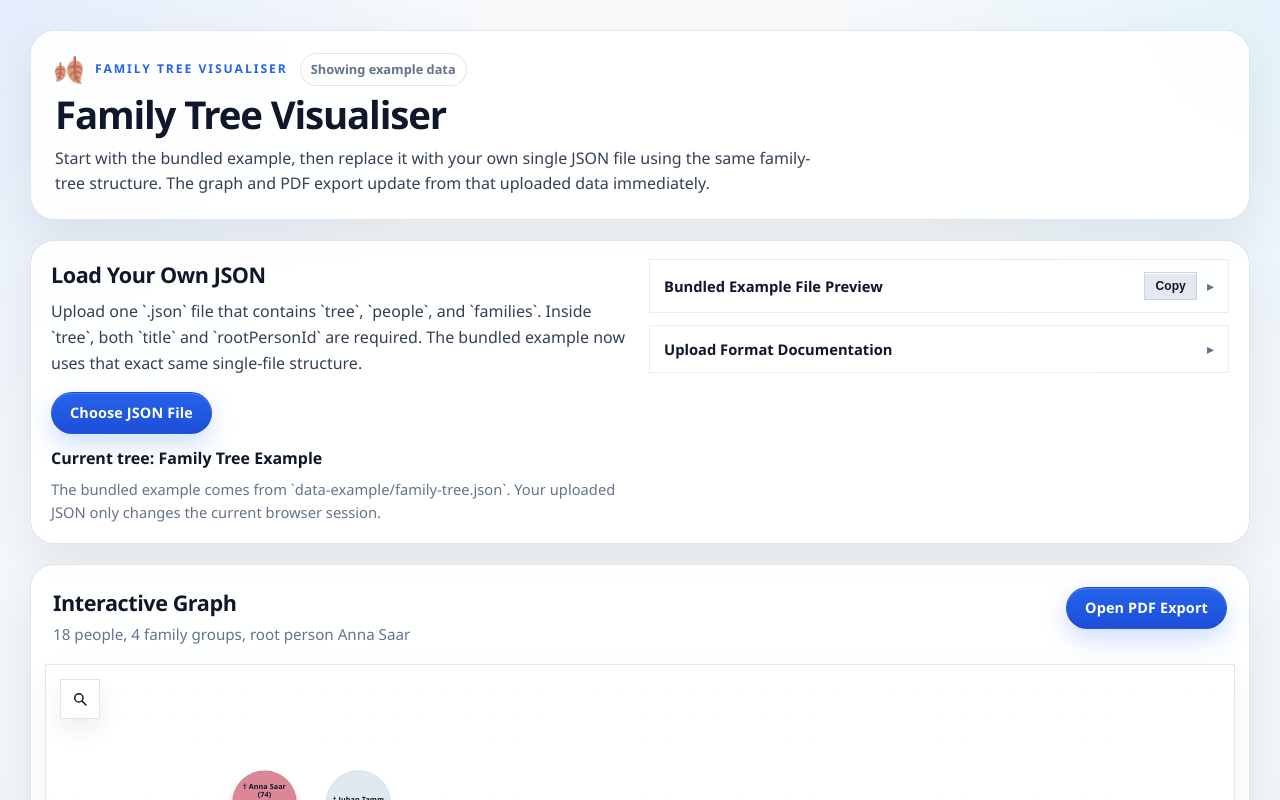
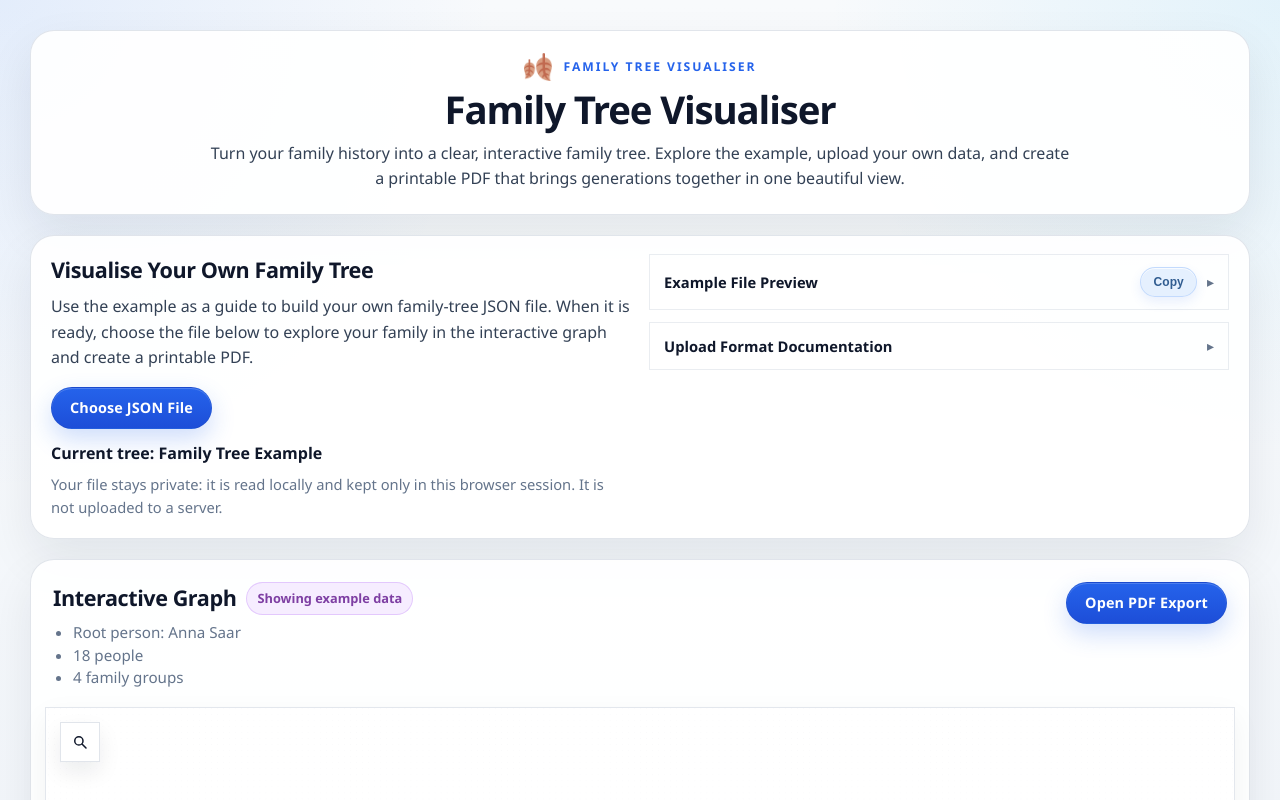
Before and after one commit to roseand/fam-tree, a React (Vite) app: page / in a window 1280 px wide. Shown: the top 800 px of the page. Built offline with nearby package versions, Linux system fonts and the light colour scheme.

Commit message:
improve UI

```diff
--- a/src/App.tsx
+++ b/src/App.tsx
@@ -36,6 +36,11 @@ const nodeTypes = {
   family: FamilyNode,
 };
 
+const INITIAL_SEARCH_PANEL_POSITION = {
+  x: 64,
+  y: 14,
+};
+
 export default function App() {
   const [treeState, setTreeState] = useState(() => loadInitialFamilyTreeState());
   const [uploadError, setUploadError] = useState<string | null>(null);
@@ -47,10 +52,9 @@ export default function App() {
   const [isDraggingSearch, setIsDraggingSearch] = useState(false);
   const [highlightedNodeId, setHighlightedNodeId] = useState<string | null>(null);
   const [searchHighlightKey, setSearchHighlightKey] = useState(0);
-  const [searchPanelPosition, setSearchPanelPosition] = useState({
-    x: 64,
-    y: 14,
-  });
+  const [searchPanelPosition, setSearchPanelPosition] = useState(() => ({
+    ...INITIAL_SEARCH_PANEL_POSITION,
+  }));
   const [searchTerm, setSearchTerm] = useState('');
   const [currentMatchIndex, setCurrentMatchIndex] = useState(0);
   const [reactFlowInstance, setReactFlowInstance] =
@@ -97,6 +101,7 @@ export default function App() {
   );
   const isPrintView =
     new URLSearchParams(window.location.search).get('view') === 'print';
+  const liveNormalizedSearchTerm = searchTerm.trim().toLowerCase();
   const normalizedSearchTerm = deferredSearchTerm.trim().toLowerCase();
   const searchMatches = useMemo(() => {
     if (normalizedSearchTerm.length < 3) {
@@ -127,6 +132,30 @@ export default function App() {
   useEffect(() => {
     setCurrentMatchIndex(0);
   }, [currentTree.tree.id]);
+
+  useEffect(() => {
+    if (!reactFlowInstance || isPrintView) {
+      return;
+    }
+
+    let fitViewHandle: number | null = null;
+    const renderHandle = window.requestAnimationFrame(() => {
+      fitViewHandle = window.requestAnimationFrame(() => {
+        void reactFlowInstance.fitView({
+          padding: 0.2,
+          duration: 420,
+        });
+      });
+    });
+
+    return () => {
+      window.cancelAnimationFrame(renderHandle);
+
+      if (fitViewHandle !== null) {
+        window.cancelAnimationFrame(fitViewHandle);
+      }
+    };
+  }, [currentTree, isPrintView, reactFlowInstance]);
 
   useEffect(() => {
     if (!isSearchOpen) {
@@ -214,7 +243,12 @@ export default function App() {
   }, [isDraggingSearch]);
 
   useEffect(() => {
-    if (!reactFlowInstance || !activeMatch) {
+    if (
+      !reactFlowInstance ||
+      !activeMatch ||
+      liveNormalizedSearchTerm.length < 3 ||
+      !activeMatch.displayName.toLowerCase().includes(liveNormalizedSearchTerm)
+    ) {
       return;
     }
 
@@ -261,6 +295,7 @@ export default function App() {
     graph.dimensions.personHeight,
     graph.dimensions.personWidth,
     graph.nodes,
+    liveNormalizedSearchTerm,
     reactFlowInstance,
   ]);
 
@@ -309,8 +344,21 @@ export default function App() {
   }
 
   function handleSearchChange(event: ChangeEvent<HTMLInputElement>) {
-    setSearchTerm(event.target.value);
+    const nextSearchTerm = event.target.value;
+
+    setSearchTerm(nextSearchTerm);
     setCurrentMatchIndex(0);
+
+    if (nextSearchTerm.trim().length >= 3) {
+      return;
+    }
+
+    if (searchHighlightTimeoutRef.current !== null) {
+      window.clearTimeout(searchHighlightTimeoutRef.current);
+      searchHighlightTimeoutRef.current = null;
+    }
+
+    setHighlightedNodeId(null);
   }
 
   function cycleSearchMatch(direction: -1 | 1) {
@@ -353,6 +401,35 @@ export default function App() {
     };
     setIsDraggingSearch(true);
     event.preventDefault();
+  }
+
+  function handleSearchPositionReset() {
+    searchDragRef.current = null;
+    setIsDraggingSearch(false);
+
+    setSearchPanelPosition(getInitialSearchPanelPosition());
+  }
+
+  function getInitialSearchPanelPosition() {
+    const panelRect = searchPanelRef.current?.getBoundingClientRect();
+
+    return panelRect
+      ? clampSearchPanelPosition(
+          { ...INITIAL_SEARCH_PANEL_POSITION },
+          panelRect.width,
+          panelRect.height,
+          flowFrameRef.current,
+        )
+      : { ...INITIAL_SEARCH_PANEL_POSITION };
+  }
+
+  function isSearchPanelPositionChanged() {
+    const initialPosition = getInitialSearchPanelPosition();
+
+    return (
+      searchPanelPosition.x !== initialPosition.x ||
+      searchPanelPosition.y !== initialPosition.y
+    );
   }
 
   async function handleCopyPreview(
@@ -416,15 +493,12 @@ export default function App() {
               aria-hidden="true"
             />
             <p className="hero__kicker">Family Tree Visualiser</p>
-            <p className="hero__tag">
-              Showing {treeState.source === 'uploaded' ? 'uploaded JSON' : 'example data'}
-            </p>
           </div>
           <h1>Family Tree Visualiser</h1>
           <p className="hero__text">
-            Start with the bundled example, then replace it with your own single
-            JSON file using the same family-tree structure. The graph and PDF
-            export update from that uploaded data immediately.
+            Turn your family history into a clear, interactive family tree.
+            Explore the example, upload your own data, and create a printable
+            PDF that brings generations together in one beautiful view.
           </p>
         </div>
       </section>
@@ -432,12 +506,11 @@ export default function App() {
       <section className="data-panel">
         <div className="data-panel__layout">
           <div className="data-panel__content">
-            <h2>Load Your Own JSON</h2>
+            <h2>Visualise Your Own Family Tree</h2>
             <p>
-              Upload one `.json` file that contains `tree`, `people`, and
-              `families`. Inside `tree`, both `title` and `rootPersonId` are
-              required. The bundled example now uses that exact same single-file
-              structure.
+              Use the example as a guide to build your own family-tree
+              JSON file. When it is ready, choose the file below to explore your
+              family in the interactive graph and create a printable PDF.
             </p>
             <div className="data-panel__actions">
               <label className="print-button" htmlFor="family-tree-upload">
@@ -465,8 +538,8 @@ export default function App() {
               {uploadFileName ? ` (${uploadFileName})` : ''}
             </p>
             <p className="data-panel__notice">
-              The bundled example comes from `data-example/family-tree.json`.
-              Your uploaded JSON only changes the current browser session.
+              Your file stays private: it is read locally and kept only in this
+              browser session. It is not uploaded to a server.
             </p>
             {uploadError ? (
               <p className="data-panel__error" role="alert">
@@ -478,7 +551,7 @@ export default function App() {
           <div className="format-preview">
             <details className="format-preview__section">
               <summary>
-                <span>Bundled Example File Preview</span>
+                <span>Example File Preview</span>
                 <span className="format-preview__summary-actions">
                   <button
                     type="button"
@@ -562,15 +635,22 @@ export default function App() {
       </section>
 
       <section className="canvas-panel">
-        <div className="canvas-panel__header">
+        <div className="visual-panel__header">
           <div>
-            <h2>Interactive Graph</h2>
-            <p>
-              {currentTree.people.length} people, {currentTree.families.length}{' '}
-              family groups, root person {rootPerson?.displayName ?? 'unknown'}
-            </p>
+            <div className="visual-panel__title">
+              <h2>Interactive Graph</h2>
+              <p className="hero__tag">
+                Showing{' '}
+                {treeState.source === 'uploaded' ? 'uploaded JSON' : 'example data'}
+              </p>
+            </div>
+            <ul className="visual-panel__stats">
+              <li>Root person: {rootPerson?.displayName ?? 'unknown'}</li>
+              <li>{currentTree.people.length} people</li>
+              <li>{currentTree.families.length} family groups</li>
+            </ul>
           </div>
-          <div className="canvas-panel__actions">
+          <div className="visual-panel__actions">
             <a className="print-button" href={printLayoutUrl.toString()}>
               Open PDF Export
             </a>
@@ -636,6 +716,17 @@ export default function App() {
                   <p className="graph-search__label">Search People</p>
                   <p className="graph-search__hint">Drag to move</p>
                 </div>
+                {isSearchPanelPositionChanged() ? (
+                  <button
+                    type="button"
+                    className="graph-search__reset-button"
+                    title="Reset search panel position"
+                    onPointerDown={(event) => event.stopPropagation()}
+                    onClick={handleSearchPositionReset}
+                  >
+                    Reset
+                  </button>
+                ) : null}
               </div>
               <div className="graph-search__controls">
                 <input
--- a/src/index.css
+++ b/src/index.css
@@ -56,7 +56,6 @@ body {
 .data-panel,
 .canvas-panel,
 .print-toolbar,
-.print-help,
 .print-preview-panel {
   border: 1px solid var(--ui-panel-border);
   background: var(--ui-panel);
@@ -68,6 +67,7 @@ body {
   width: min(100%, var(--screen-surface-width));
   padding: 22px 24px;
   border-radius: 24px;
+  text-align: center;
 }
 
 .hero h1 {
@@ -80,6 +80,7 @@ body {
 .hero__eyebrow {
   display: flex;
   align-items: center;
+  justify-content: center;
   flex-wrap: wrap;
   gap: 10px 12px;
 }
@@ -101,19 +102,20 @@ body {
 }
 
 .hero__tag {
+  display: inline-flex;
   margin: 0;
   padding: 6px 10px;
-  border: 1px solid rgba(148, 163, 184, 0.28);
+  border: 1px solid rgba(168, 85, 247, 0.24);
   border-radius: 999px;
-  background: rgba(255, 255, 255, 0.78);
-  color: var(--ui-text-soft);
+  background: rgba(243, 232, 255, 0.76);
+  color: #7e3fa3;
   font-size: 0.8rem;
   font-weight: 600;
 }
 
 .hero__text {
-  margin: 0;
-  max-width: 780px;
+  margin: 0 auto;
+  max-width: 860px;
   font-size: 1rem;
   line-height: 1.6;
   color: var(--ui-text);
@@ -227,20 +229,31 @@ body {
 }
 
 .format-preview__copy-button {
-  min-height: 28px;
-  padding: 0 10px;
-  border: 1px solid rgba(148, 163, 184, 0.28);
-  background: rgba(226, 232, 240, 0.92);
-  box-shadow: inset 0 1px 0 rgba(255, 255, 255, 0.8);
-  color: var(--ui-text-strong);
+  min-height: 30px;
+  padding: 0 12px;
+  border: 1px solid rgba(59, 130, 246, 0.2);
+  border-radius: 999px;
+  background: rgba(219, 234, 254, 0.72);
+  box-shadow:
+    0 5px 12px rgba(37, 99, 235, 0.1),
+    inset 0 1px 0 rgba(255, 255, 255, 0.72);
+  color: #315d91;
   font-size: 0.75rem;
   font-weight: 700;
   letter-spacing: 0.01em;
   cursor: pointer;
+  transition:
+    transform 140ms ease,
+    box-shadow 140ms ease,
+    background-color 140ms ease;
 }
 
 .format-preview__copy-button:hover {
-  background: rgba(203, 213, 225, 0.96);
+  transform: translateY(-1px);
+  background: rgba(191, 219, 254, 0.8);
+  box-shadow:
+    0 8px 16px rgba(37, 99, 235, 0.14),
+    inset 0 1px 0 rgba(255, 255, 255, 0.72);
 }
 
 .format-preview__chevron {
@@ -404,7 +417,7 @@ body {
   margin-top: 4px;
 }
 
-.canvas-panel__header {
+.visual-panel__header {
   display: flex;
   align-items: flex-start;
   justify-content: space-between;
@@ -413,19 +426,32 @@ body {
   padding: 8px 8px 18px;
 }
 
-.canvas-panel__header h2 {
+.visual-panel__header h2 {
   margin: 0;
   font-size: 1.35rem;
   letter-spacing: -0.02em;
 }
 
-.canvas-panel__header p {
-  margin: 4px 0 0;
+.visual-panel__title {
+  display: flex;
+  align-items: center;
+  flex-wrap: wrap;
+  gap: 8px 10px;
+}
+
+.visual-panel__stats {
+  margin: 6px 0 0;
+  padding-left: 20px;
   color: var(--ui-text-soft);
   font-size: 0.95rem;
 }
 
-.canvas-panel__actions {
+.visual-panel__actions {
+  display: flex;
+  flex-wrap: wrap;
+  align-items: center;
+  justify-content: flex-end;
+  gap: 10px;
   margin-left: auto;
 }
 
@@ -443,6 +469,10 @@ body {
 }
 
 .graph-search__drag-handle {
+  display: flex;
+  align-items: center;
+  justify-content: space-between;
+  gap: 12px;
   margin: -12px -14px 12px;
   padding: 10px 14px;
   border-bottom: 1px solid rgba(148, 163, 184, 0.18);
@@ -471,6 +501,25 @@ body {
   color: var(--ui-text-soft);
   font-size: 0.78rem;
   line-height: 1.35;
+}
+
+.graph-search__reset-button {
+  flex: 0 0 auto;
+  min-height: 28px;
+  padding: 0 10px;
+  border: 1px solid rgba(59, 130, 246, 0.2);
+  border-radius: 999px;
+  background: rgba(219, 234, 254, 0.72);
+  color: #315d91;
+  font: inherit;
+  font-size: 0.74rem;
+  font-weight: 700;
+  cursor: pointer;
+  touch-action: auto;
+}
+
+.graph-search__reset-button:hover {
+  background: rgba(191, 219, 254, 0.8);
 }
 
 .graph-search__controls {
@@ -771,14 +820,19 @@ body {
 }
 
 .print-button--secondary {
-  border-color: rgba(148, 163, 184, 0.32);
-  background: rgba(255, 255, 255, 0.92);
-  box-shadow: none;
-  color: var(--ui-text-strong);
+  border-color: rgba(59, 130, 246, 0.2);
+  background: rgba(219, 234, 254, 0.72);
+  box-shadow:
+    0 7px 16px rgba(37, 99, 235, 0.1),
+    inset 0 1px 0 rgba(255, 255, 255, 0.72);
+  color: #315d91;
 }
 
 .print-button--secondary:hover {
-  box-shadow: 0 8px 18px rgba(15, 23, 42, 0.08);
+  background: rgba(191, 219, 254, 0.8);
+  box-shadow:
+    0 10px 20px rgba(37, 99, 235, 0.14),
+    inset 0 1px 0 rgba(255, 255, 255, 0.72);
 }
 
 .legend {
@@ -834,7 +888,6 @@ body {
 }
 
 .print-toolbar,
-.print-help,
 .print-preview-panel {
   margin: 0 auto 18px;
   width: min(100%, var(--screen-surface-width));
@@ -845,9 +898,10 @@ body {
 .print-toolbar {
   display: flex;
   align-items: center;
-  justify-content: space-between;
+  justify-content: center;
   gap: 18px;
   flex-wrap: wrap;
+  text-align: center;
 }
 
 .print-toolbar__title {
@@ -857,24 +911,17 @@ body {
   letter-spacing: -0.03em;
 }
 
-.print-toolbar__meta,
-.print-help p {
-  margin: 0;
+.print-toolbar__meta {
+  margin: 0 auto;
+  max-width: 860px;
   color: var(--ui-text);
   line-height: 1.6;
 }
 
-.print-help__error {
-  margin-top: 10px !important;
-  color: #b42318 !important;
+.print-preview-panel__error {
+  margin: 0 8px 14px;
+  color: #b42318;
   font-weight: 700;
-}
-
-.print-toolbar__actions {
-  display: flex;
-  flex-wrap: wrap;
-  align-items: center;
-  gap: 10px;
 }
 
 .print-option {
@@ -1028,7 +1075,6 @@ body {
   .data-panel,
   .canvas-panel,
   .print-toolbar,
-  .print-help,
   .print-preview-panel {
     border-radius: 20px;
   }
@@ -1060,7 +1106,6 @@ body {
 
   .data-panel,
   .print-toolbar,
-  .print-help,
   .print-preview-panel {
     padding: 18px;
   }
@@ -1085,7 +1130,8 @@ body {
   }
 
   .print-toolbar,
-  .print-help {
+  .print-preview-panel > .visual-panel__header,
+  .print-preview-panel__error {
     display: none;
   }
 
```
Also changed, not shown: src/views/PrintTreeView.tsx (+25 -17 lines).
